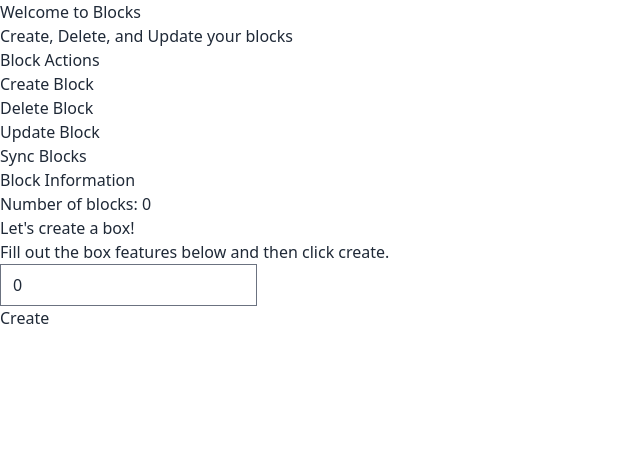
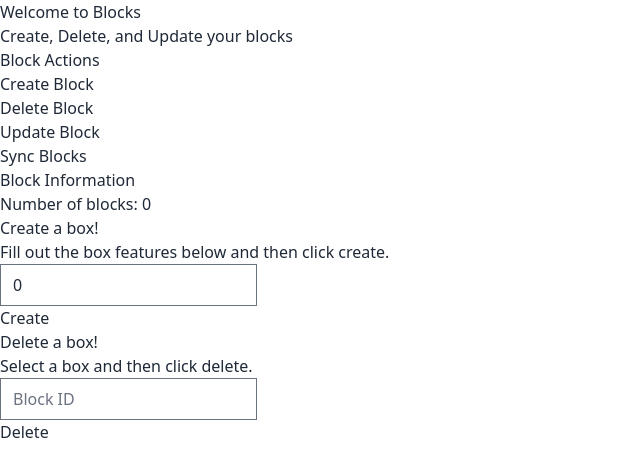
Before and after one commit to judahhigh/blocks, a Vue app in the folder frontend/blocks/: page / in a window 1280 px wide. Shown: the top 476 px of the page, without its empty margins (0-640 px from the left). Built offline with nearby package versions, Linux system fonts and the light colour scheme.

Commit message:
Added modal for deleting a block.

```diff
--- a/frontend/blocks/src/App.vue
+++ b/frontend/blocks/src/App.vue
@@ -5,18 +5,30 @@ import { ref } from "vue";
 
 const blocks = useBlockStore();
 
+// Modal triggering for creating a block
+const currentSideLength = ref(0.0);
+const showModal = ref(false);
+function toggleModal(): void {
+  showModal.value = !showModal.value;
+}
 function createBlock(sideLength: number): void {
   blocks.createBlock(sideLength);
   currentSideLength.value = 0.0;
   toggleModal();
 }
 
-const showModal = ref(false);
-function toggleModal(): void {
-  showModal.value = !showModal.value;
+// Modal triggering for deleting a block
+const currentBlockID = ref("");
+const showDeleteBlockModal = ref(false)
+function toggleDeleteBlockModal(): void {
+  showDeleteBlockModal.value = !showDeleteBlockModal.value;
+}
+function deleteBlock(blockID: string): void {
+  blocks.deleteBlock(blockID);
+  currentBlockID.value = "";
+  toggleDeleteBlockModal();
 }
 
-const currentSideLength = ref(0.0);
 </script>
 
 <template>
@@ -53,6 +65,8 @@ const currentSideLength = ref(0.0);
           ></div>
           <button
             class="btn btn-lg text-white font-bold rounded-xl bg-red-950 hover:bg-red-800 shadow-md shadow-red-800"
+            @click="toggleDeleteBlockModal"
+
           >
             Delete Block
           </button>
@@ -97,9 +111,10 @@ const currentSideLength = ref(0.0);
       </div>
     </div>
   </div>
+  <!-- Modal for creating blocks -->
   <div class="modal" :class="{ 'modal-open': showModal }">
     <div class="modal-box">
-      <h3 class="font-bold text-lg">Let's create a box!</h3>
+      <h3 class="font-bold text-lg">Create a box!</h3>
       <p class="py-4">Fill out the box features below and then click create.</p>
       <input
         type="number"
@@ -118,4 +133,26 @@ const currentSideLength = ref(0.0);
       </div>
     </div>
   </div>
+  <!-- Modal for deleting blocks -->
+  <div class="modal" :class="{ 'modal-open': showDeleteBlockModal }">
+    <div class="modal-box">
+      <h3 class="font-bold text-lg">Delete a box!</h3>
+      <p class="py-4">Select a box and then click delete.</p>
+      <input
+        type="text"
+        placeholder="Block ID"
+        class="input input-bordered input-md input-success w-full text-lg font-light"
+        v-model="currentBlockID"
+      />
+      <!-- <p>value is: {{ currentSideLength }}</p> -->
+      <div class="modal-action">
+        <button
+          class="btn rounded-xl border-0 bg-teal-800 hover:bg-teal-700 shadow-md shadow-teal-700"
+          @click="deleteBlock(currentBlockID)"
+        >
+          Delete
+        </button>
+      </div>
+    </div>
+  </div>
 </template>
--- a/frontend/blocks/src/stores/blocks.ts
+++ b/frontend/blocks/src/stores/blocks.ts
@@ -21,8 +21,8 @@ export const useBlockStore = defineStore("blocks", {
       const block: Block = { id: uuidv4(), sideLength: sideLength };
       this.blockList.push(block);
     },
-    removeBlock(blockId: string) {
-      this.blockList = this.blockList.filter((block) => block.id !== blockId);
+    deleteBlock(blockID: string) {
+      this.blockList = this.blockList.filter((block) => block.id !== blockID);
     },
   },
 });
```
